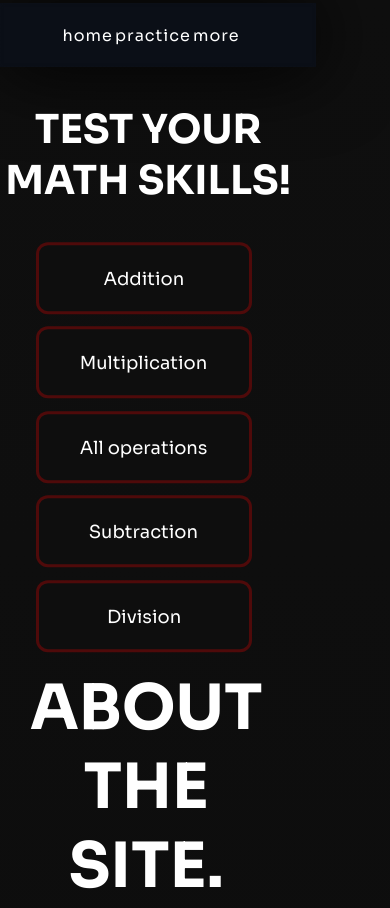
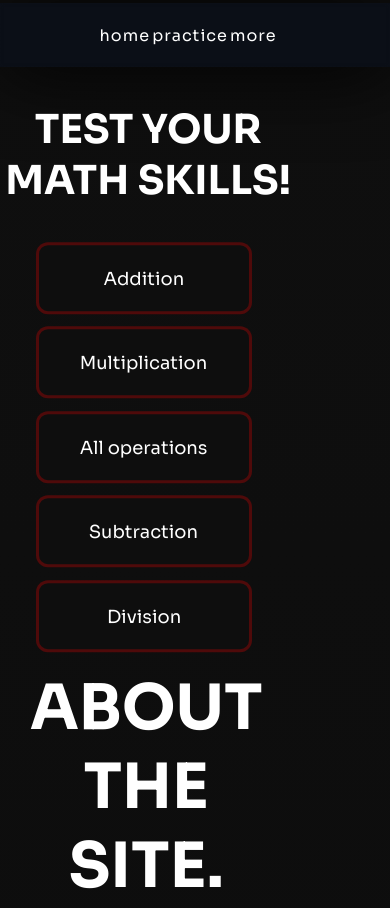
Before and after one commit to TheProlifical/mqg, a plain HTML site: page index.html in a window 390 px wide. Shown: the top 908 px of the page. Drawn offline with nearby package versions, Linux system fonts and the light colour scheme.

Commit message:
Update global.css

```diff
--- a/global.css
+++ b/global.css
@@ -67,7 +67,7 @@ ul li:hover {
 @media only screen and (max-width: 900px) {
     .navbar {
         margin: 0;
-        width: 81vw;
+        width: auto;
         justify-content: center;
     }
     .bold {
```
